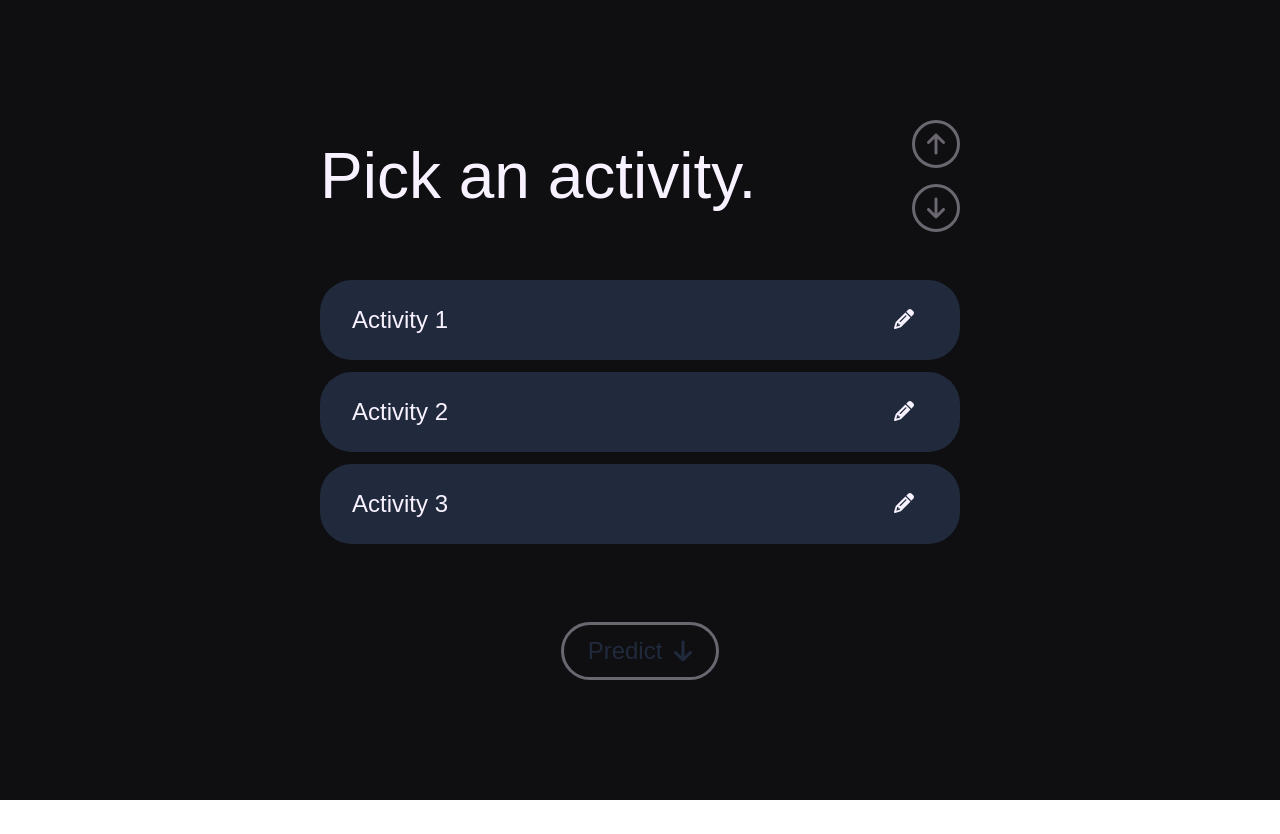
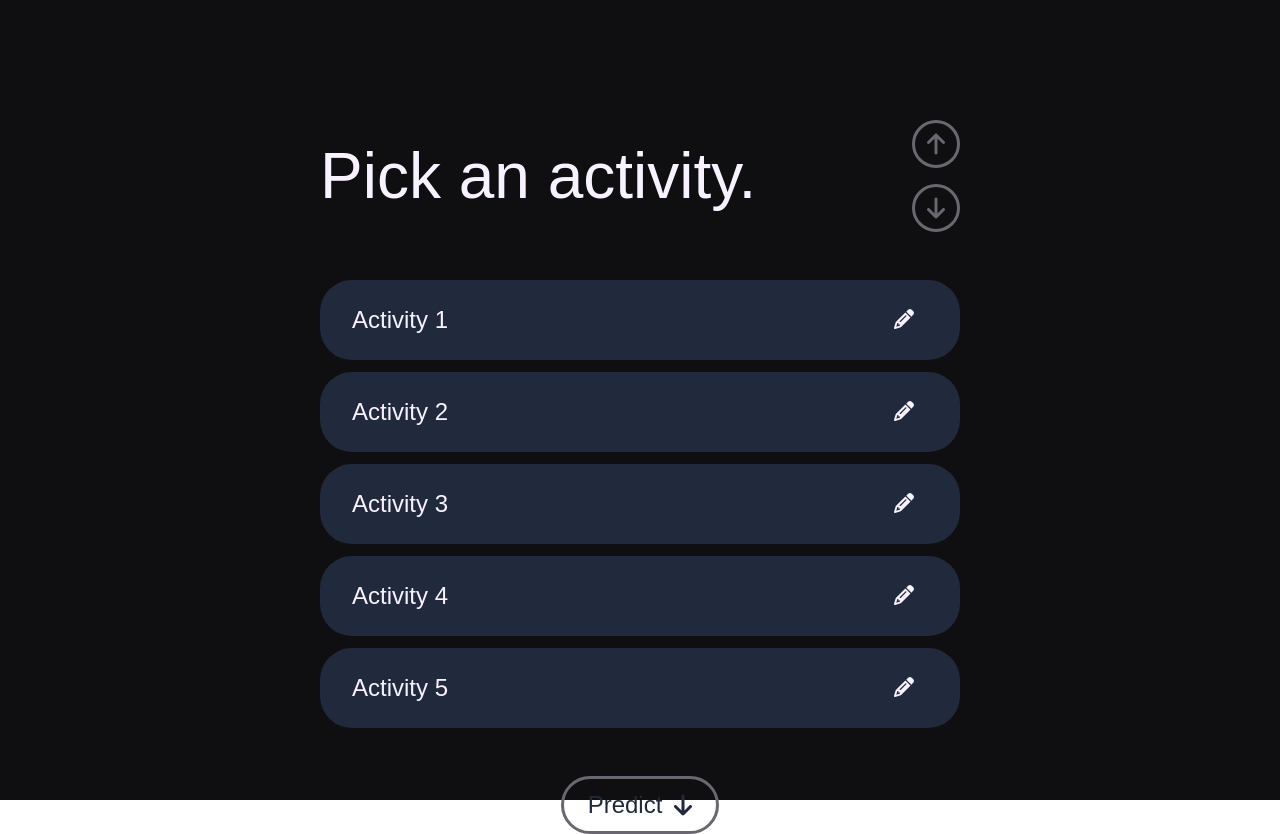
Before and after one commit to dzbarcea/a-simple-follow-through-app, a React (Create React App) app: page /pick-activity in a window 1280 px wide. Before the commit the page ends 800 px from the top, so only its background shows below. Built offline with nearby package versions, Linux system fonts and the light colour scheme; a web font is replaced by a local one.

Commit message:
made 5 activity fields

```diff
--- a/src/components/ActivitySelector/ActivitySelector.tsx
+++ b/src/components/ActivitySelector/ActivitySelector.tsx
@@ -66,6 +66,22 @@ const ActivitySelector = (props: ActivitySelectorProps) => {
                         <FontAwesomeIcon icon={faPencil}/>
                     </button>
                 </label>
+
+                <label className='selection'>
+                    <input type='radio' name='activity'/>
+                    <span>Activity 4</span>
+                    <button type='button' className='edit-button' onClick={handleOpenModal}>
+                        <FontAwesomeIcon icon={faPencil}/>
+                    </button>
+                </label>
+
+                <label className='selection'>
+                    <input type='radio' name='activity'/>
+                    <span>Activity 5</span>
+                    <button type='button' className='edit-button' onClick={handleOpenModal}>
+                        <FontAwesomeIcon icon={faPencil}/>
+                    </button>
+                </label>
             </form>
 
             <Modal isOpen={isModalOpen} onClose={handleCloseModal}>
@@ -73,7 +89,7 @@ const ActivitySelector = (props: ActivitySelectorProps) => {
                 <input
                     type='text'
                     ref={textInputRef}
-                    defaultValue={ currentlyEditingSpan?.textContent ?? '' }
+                    defaultValue={currentlyEditingSpan?.textContent ?? ''}
                     onKeyDown={handleEnterKeyPressed}
                 />
                 <div className='button-container'>
```
